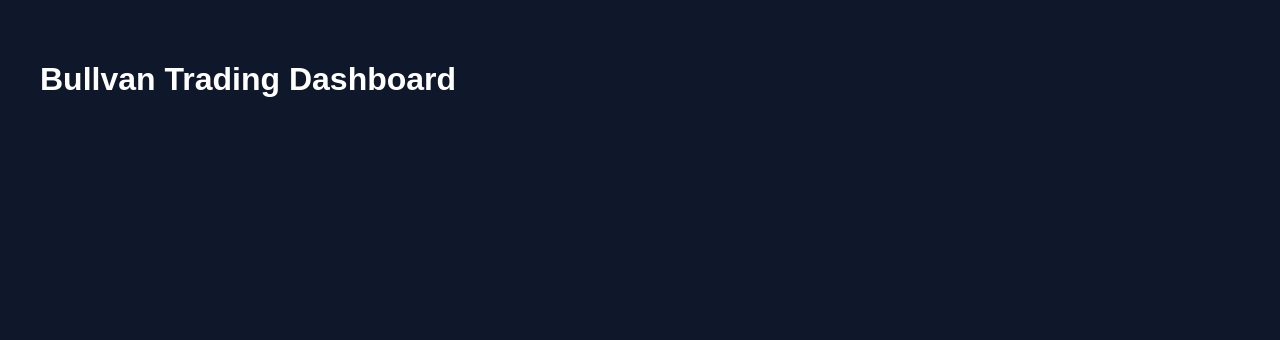
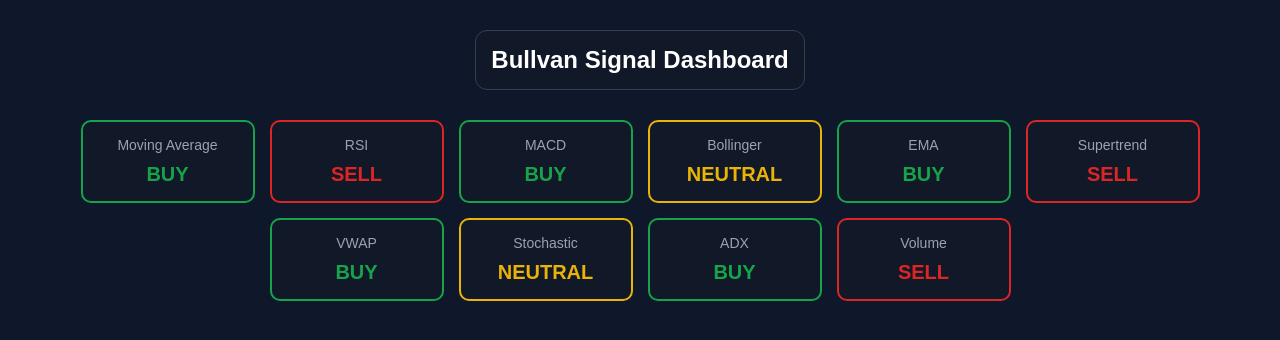
Before and after one commit to BullVaan/Bullvaan, a React (Create React App) app in the folder frontend/: page / in a window 1280 px wide. Shown: the top 340 px of the page. Built offline with nearby package versions, Linux system fonts and the light colour scheme.

Commit message:
Dashboard cards to show signal with dummy data

```diff
--- a/frontend/src/App.js
+++ b/frontend/src/App.js
@@ -1,7 +1,52 @@
+import SignalCard from "./components/SignalCard";
+
 function App() {
+  const dummySignals = [
+    { name: "Moving Average", signal: "BUY" },
+    { name: "RSI", signal: "SELL" },
+    { name: "MACD", signal: "BUY" },
+    { name: "Bollinger", signal: "NEUTRAL" },
+    { name: "EMA", signal: "BUY" },
+    { name: "Supertrend", signal: "SELL" },
+    { name: "VWAP", signal: "BUY" },
+    { name: "Stochastic", signal: "NEUTRAL" },
+    { name: "ADX", signal: "BUY" },
+    { name: "Volume", signal: "SELL" }
+  ];
+
   return (
-    <div style={{ padding: 40 }}>
-      <h1>Bullvan Trading Dashboard</h1>
+    <div style={{ padding: 30 }}>
+
+      {/* HEADER BOX */}
+      <div
+        style={{
+          background: "#111827",
+          padding: 15,
+          borderRadius: 12,
+          textAlign: "center",
+          width: "fit-content",
+          margin: "0 auto",
+          border: "1px solid #334155"
+        }}
+      >
+        <h2 style={{ margin: 0 }}>Bullvan Signal Dashboard</h2>
+      </div>
+
+      {/* CARD GRID */}
+      <div
+        style={{
+          display: "flex",
+          flexWrap: "wrap",
+          gap: 15,
+          justifyContent: "center",
+          marginTop: 30
+        }}
+      >
+        {dummySignals.map((item, index) => (
+          <SignalCard key={index} name={item.name} signal={item.signal} />
+        ))}
+      </div>
+
     </div>
   );
 }
--- /dev/null
+++ b/frontend/src/components/SignalCard.js
@@ -0,0 +1,42 @@
+function SignalCard({ name, signal }) {
+  const getColor = () => {
+    if (signal === "BUY") return "#16a34a";
+    if (signal === "SELL") return "#dc2626";
+    return "#eab308";
+  };
+
+  return (
+    <div
+      style={{
+        background: "#111827",
+        border: `2px solid ${getColor()}`,
+        borderRadius: 10,
+        padding: 15,
+        textAlign: "center",
+        width: 140
+      }}
+    >
+      <div
+        style={{
+          fontSize: 14,
+          marginBottom: 10,
+          color: "#9ca3af"
+        }}
+      >
+        {name}
+      </div>
+
+      <div
+        style={{
+          fontSize: 20,
+          fontWeight: "bold",
+          color: getColor()
+        }}
+      >
+        {signal}
+      </div>
+    </div>
+  );
+}
+
+export default SignalCard;
```
